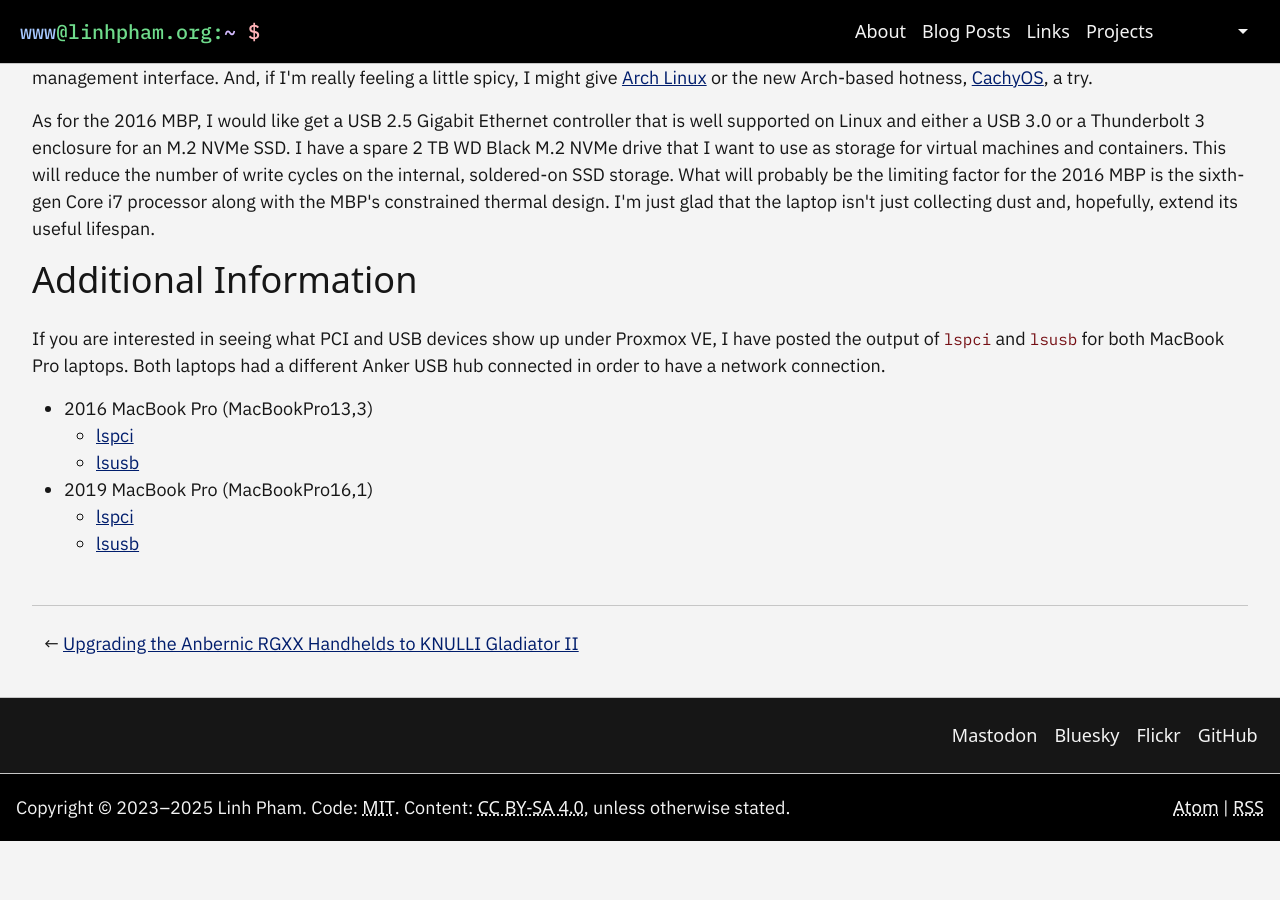
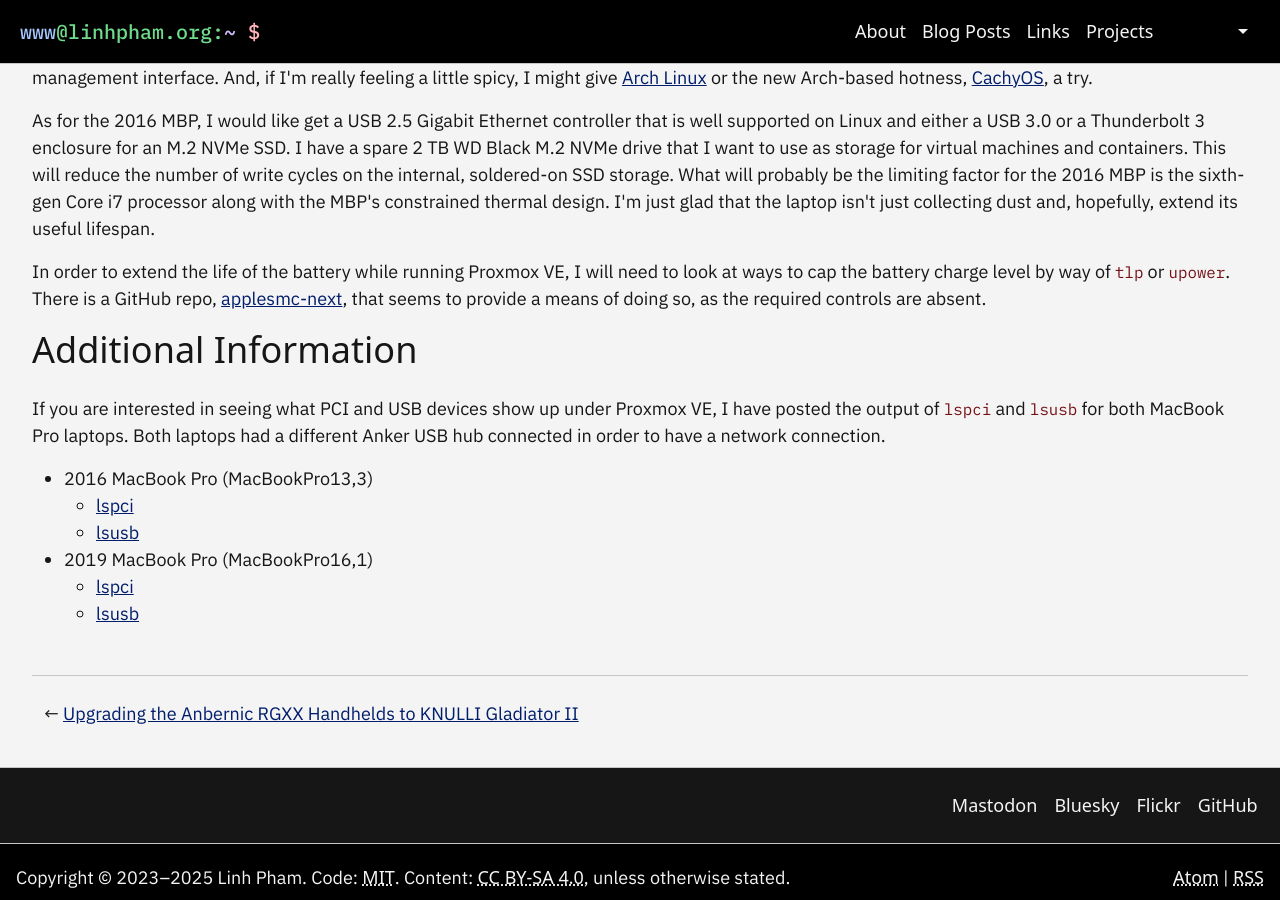
Before and after one commit to questionlp/linhpham.org_jekyll, a Jekyll site: the page built from _posts/2025-08-29-installing-proxmox-ve-9-intel-macbook-pros.md, in a window 1280 px wide and 900 px high, scrolled down 5435 px. Built offline with Jekyll 4.4.1, drawn with Linux system fonts in a browser that asks for light colours; some web fonts are replaced; before the commit the page ends 6276 px from its top, so only the background shows below that.

Commit message:
Update blog post

```diff
--- a/_posts/2025-08-29-installing-proxmox-ve-9-intel-macbook-pros.md
+++ b/_posts/2025-08-29-installing-proxmox-ve-9-intel-macbook-pros.md
@@ -184,6 +184,8 @@ I am also entertaining the idea of installing [AlmaLinux](https://almalinux.org/
 
 As for the 2016 MBP, I would like get a USB 2.5 Gigabit Ethernet controller that is well supported on Linux and either a USB 3.0 or a Thunderbolt 3 enclosure for an M.2 NVMe SSD. I have a spare 2 TB WD Black M.2 NVMe drive that I want to use as storage for virtual machines and containers. This will reduce the number of write cycles on the internal, soldered-on SSD storage. What will probably be the limiting factor for the 2016 MBP is the sixth-gen Core i7 processor along with the MBP's constrained thermal design. I'm just glad that the laptop isn't just collecting dust and, hopefully, extend its useful lifespan.
 
+In order to extend the life of the battery while running Proxmox VE, I will need to look at ways to cap the battery charge level by way of `tlp` or `upower`. There is a GitHub repo, [applesmc-next](https://github.com/c---/applesmc-next), that seems to provide a means of doing so, as the required controls are absent.
+
 ## Additional Information
 
 If you are interested in seeing what PCI and USB devices show up under Proxmox VE, I have posted the output of `lspci` and `lsusb` for both MacBook Pro laptops. Both laptops had a different Anker USB hub connected in order to have a network connection.
```
